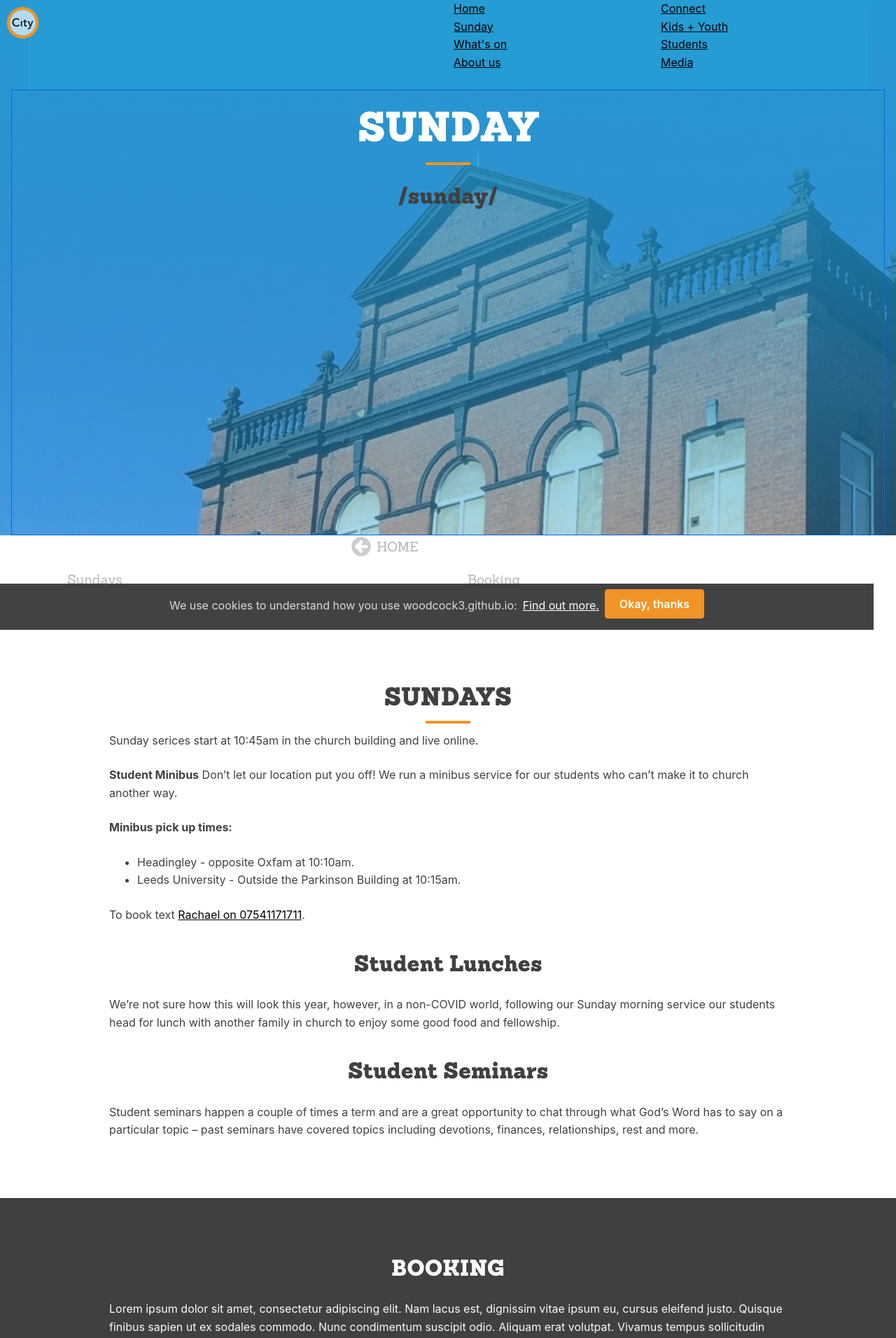
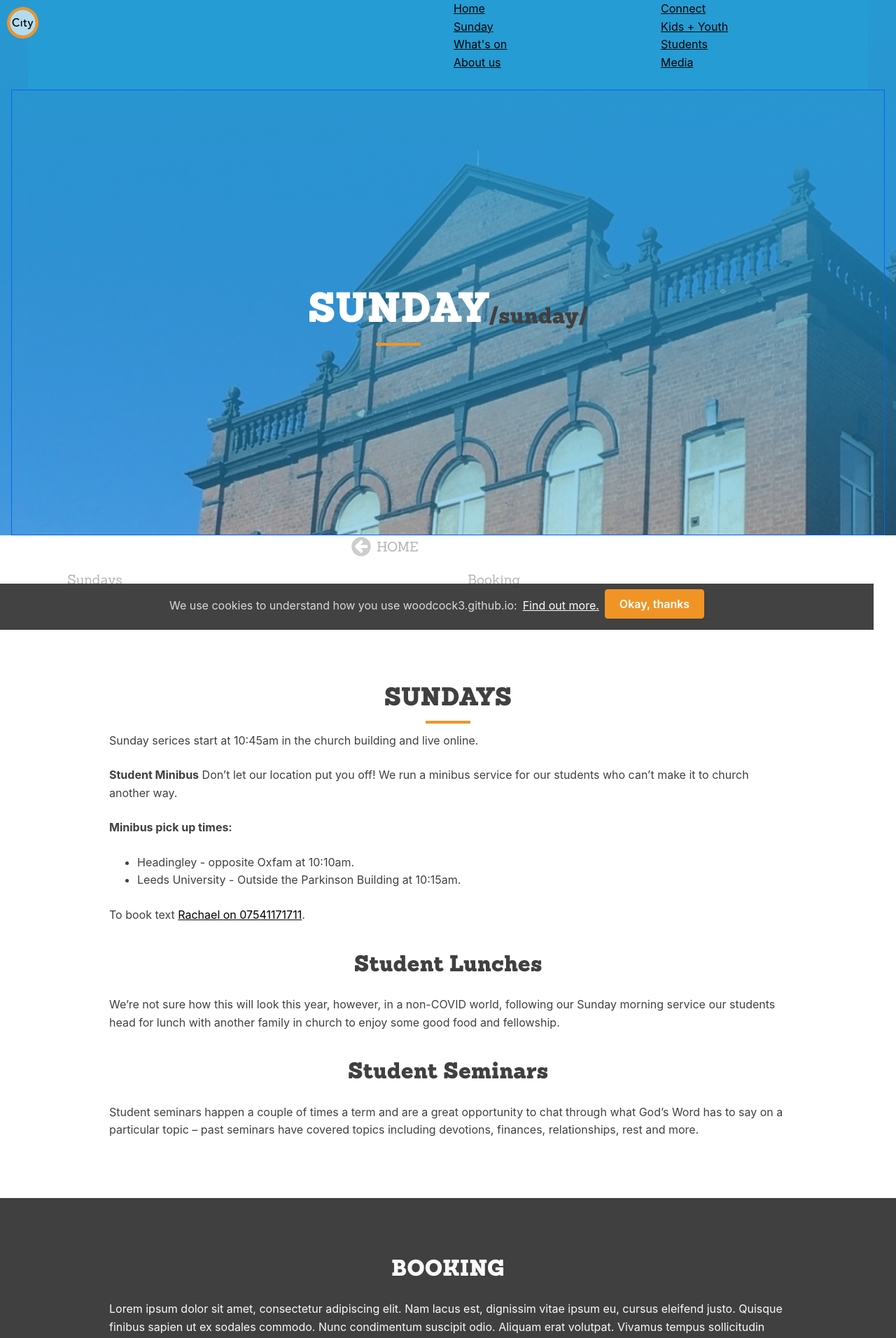
Before and after one commit to woodcox/city-jekyll, a Jekyll site: the page built from pages/_sunday/2021-01-03-booking.md, in a window 1280 px wide. Shown: the top 1912 px of the page at 70% size. Built offline with Jekyll 4.4.1, drawn with Linux system fonts in a browser that asks for light colours.

Commit message:
Update page-hero.html

```diff
--- a/_includes/templates/page-hero.html
+++ b/_includes/templates/page-hero.html
@@ -1,6 +1,6 @@
 <section class="hero full-container ">
   {% include templates/navbar.html %}
-  <div class="hero-text">
+  <div class="hero-text vertical-center">
     <h1 class="hero-text-h1">{{ page.url | remove: '/' | upcase }}</h1>
     <h2 class="hero-text-h2">{{ page.url }}</h2>
   </div>
```
